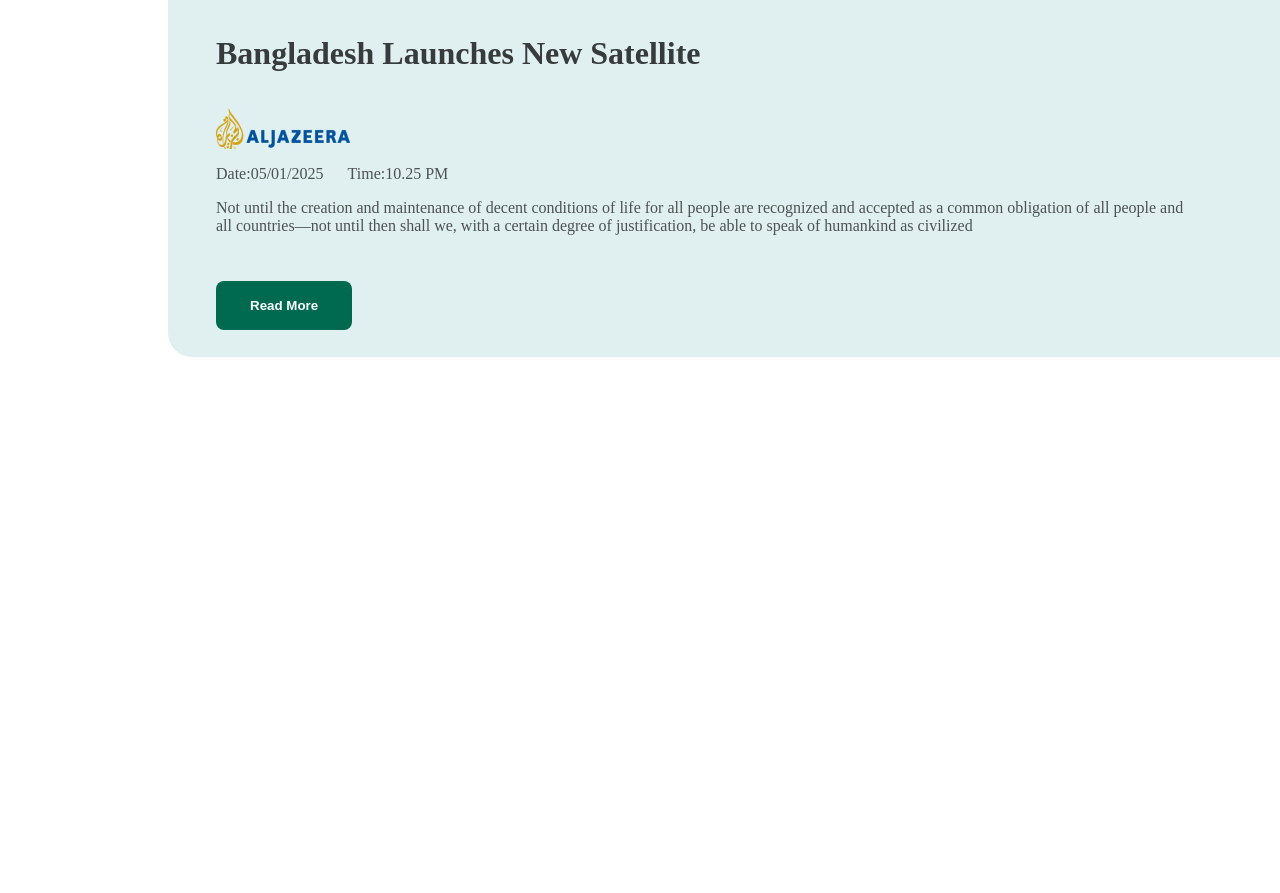
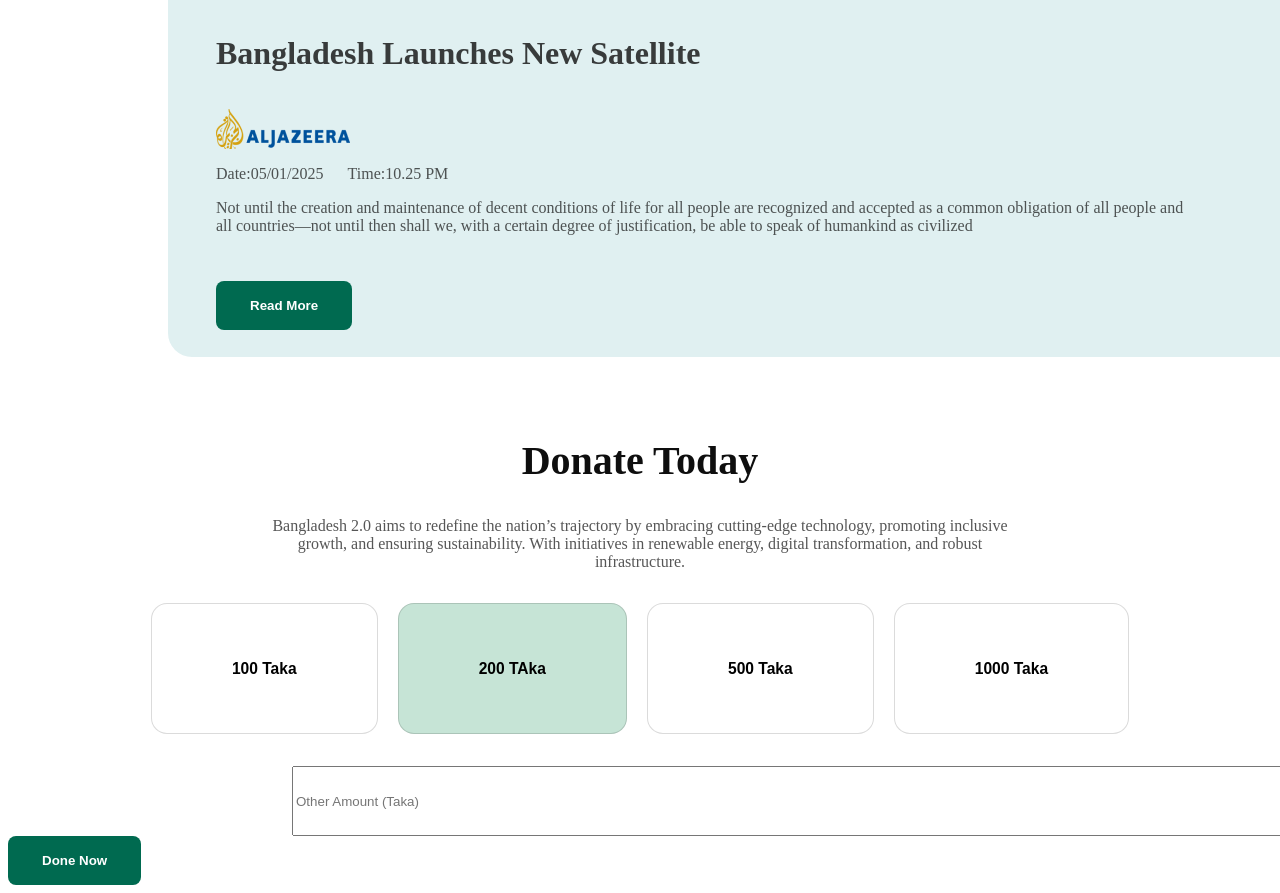
Before and after one commit to Rifat9-11/My-First-Assignment, a plain HTML site: page index.html in a window 1280 px wide. Shown: the part 2350-3243 px from the top of the page. Before the commit the page ends 2731 px from the top, so only its background shows below. Drawn offline with Linux system fonts and the light colour scheme.

Commit message:
added the donation section

```diff
--- a/index.html
+++ b/index.html
@@ -100,16 +100,39 @@
                 <p class="dt">Date:05/01/2025</p>
                 <p class="dt">Time:10.25 PM</p><br>
                 <p class="s-p">Not until the creation and maintenance of decent conditions of life for all
-                people are recognized and accepted as a common obligation of all people and all countries—not until
-                then shall we,
-                with a certain degree of justification, be able to speak of humankind as civilized</p><br>
+                    people are recognized and accepted as a common obligation of all people and all countries—not until
+                    then shall we,
+                    with a certain degree of justification, be able to speak of humankind as civilized</p><br>
                 <button class="grn-btn rm-btn">Read More</button>
             </div>
             <div class="satellite-img"><img src="assets/satelite.png" alt=""></div>
         </div>
-        <footer>
+        <h2 class="don-heading">Donate Today</h2>
+        <p class="don-body">Bangladesh 2.0 aims to redefine the nation’s trajectory by embracing cutting-edge
+            technology, promoting inclusive growth, and ensuring sustainability. With initiatives in renewable energy,
+            digital transformation, and robust infrastructure.</p>
+        <div class="donate">
+            <button class="btns">
+                <h3>100 Taka</h3>
+            </button>
+            <button class="clr-btn">
+                <h3>200 TAka</h3>
+            </button>
+            <button class="btns">
+                <h3>500 Taka</h3>
+            </button>
+            <button class="btns">
+                <h3>1000 Taka</h3>
+            </button>
+        </div>
+        <input class="ph" type="text" placeholder="Other Amount (Taka)">
+        <div class="done-bnt">
+            <button class="grn-btn">Done Now</button>
+        </div>
+    </main>
+    <footer>
 
-        </footer>
+    </footer>
 </body>
 
 </html>
--- a/styles/style.css
+++ b/styles/style.css
@@ -167,7 +167,8 @@
     font-size: 40px;
     font-weight: 700;
 }
-#icon{
+
+#icon {
     margin-top: 5px;
     margin-bottom: 12px;
 }
@@ -179,11 +180,13 @@
     font-size: 16px;
     font-weight: 400;
 }
-.s-p{
+
+.s-p {
     color: rgba(14, 14, 14, 0.7);
     font-size: 16px;
     font-weight: 400;
 }
+
 .satellite {
     display: flex;
     width: 1570px;
@@ -196,12 +199,14 @@
 .s-contant {
     margin: 26px 48px 56px 288px;
 }
-.s-contant-2{
+
+.s-contant-2 {
     margin: 48px;
 }
 
 .satellite-img {
     margin: 48px;
+    border: none;
     border-radius: 24px;
 }
 
@@ -210,8 +215,57 @@
     font-size: 32px;
     font-weight: 700;
 }
-.rm-btn{
+
+.rm-btn {
     margin-top: 12px;
+}
+
+.don-heading {
+    color: rgb(14, 14, 14);
+    font-size: 40px;
+    font-weight: 700;
+    text-align: center;
+    margin-top: 80px;
+}
+
+.don-body {
+    color: rgba(14, 14, 14, 0.7);
+    font-size: 16px;
+    font-weight: 400;
+    text-align: center;
+    margin: 0px 248px;
+}
+
+.donate {
+    display: flex;
+    justify-content: center;
+    gap: 20px;
+    margin-top: 32px;
+}
+
+.btns {
+    box-sizing: border-box;
+    border: 1px solid rgba(14, 14, 14, 0.15);
+    border-radius: 16px;
+    padding: 40px 80px;
+    background: rgb(255, 255, 255);
+}
+
+.clr-btn {
+    box-sizing: border-box;
+    border: 1px solid rgba(14, 14, 14, 0.15);
+    border-radius: 16px;
+    padding: 40px 80px;
+    background: rgb(198, 228, 214);
+}
+.ph{
+    margin-top: 32px;
+    width: 1280px;
+    height: 64px;
+    margin-left: 284px;
+}
+.done-btn{
+    margin: 52px 725px;
 }
 /* Shared Styles */
 .grn-btn {
```
